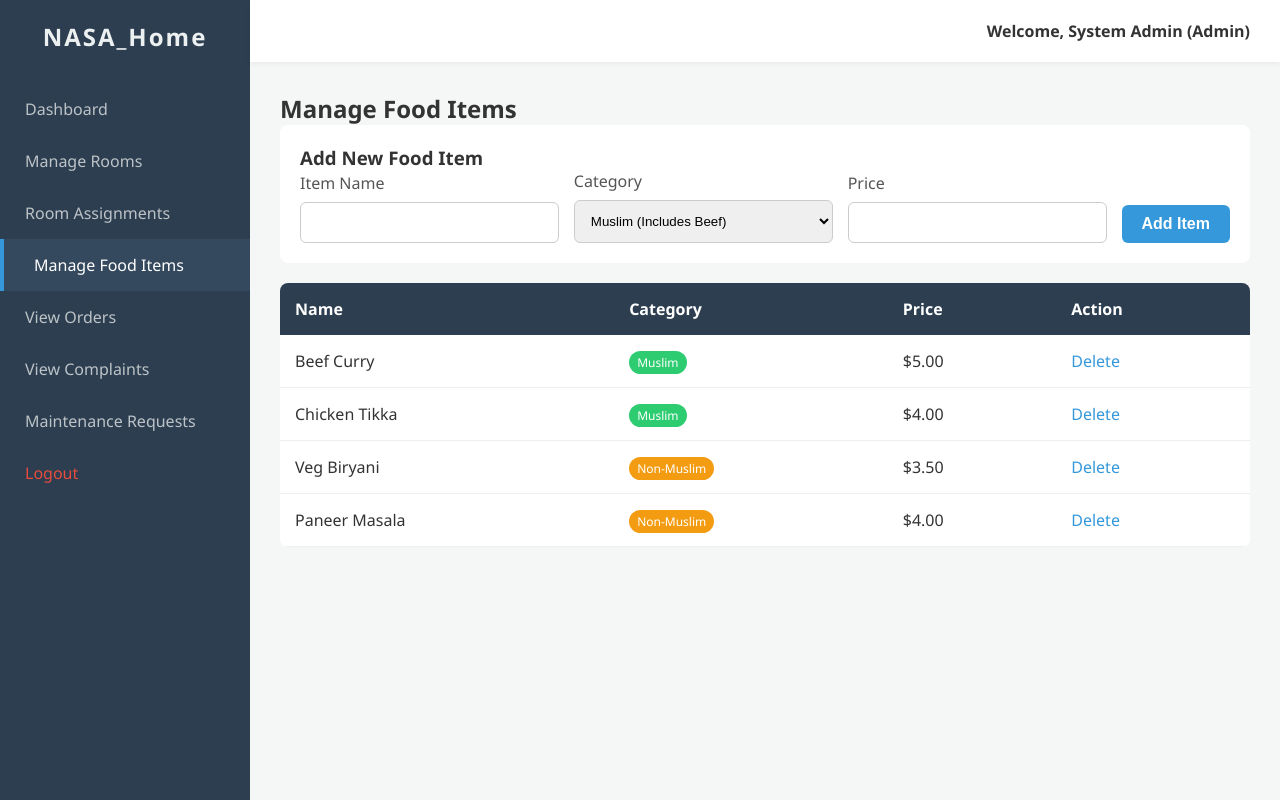
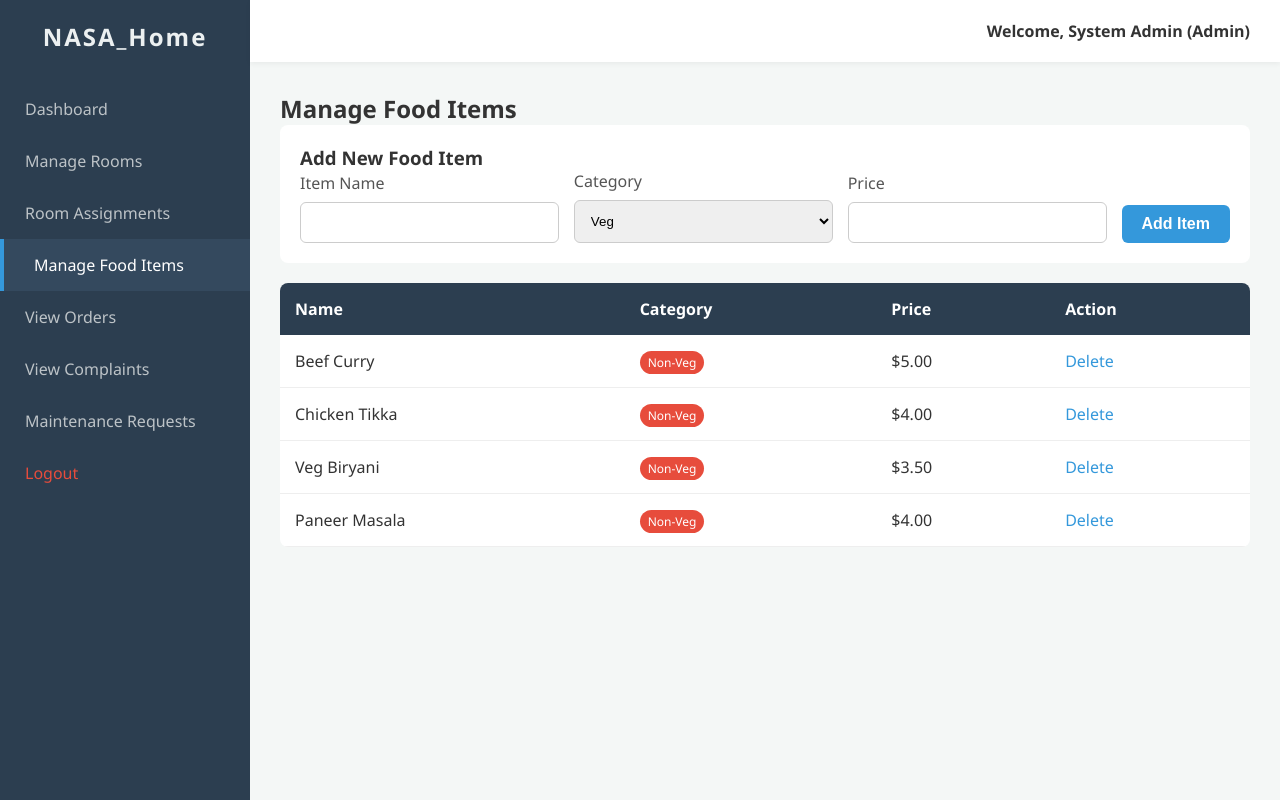
Before and after one commit to tamzid1103/Py_Hostel, a Flask app: page /admin/food in a window 1280 px wide. Run offline with Flask 3, Linux system fonts and the light colour scheme; a user stored in the database is signed in; data comes from the database, SQL or seed files in the repository.

Commit message:
Updated food category and database

```diff
--- a/templates/admin/food.html
+++ b/templates/admin/food.html
@@ -25,9 +25,8 @@
         <div class="form-group" style="margin-bottom:0; flex:1;">
             <label>Category</label>
             <select name="category" required>
-                <option value="Muslim">Muslim (Includes Beef)</option>
-                <option value="Non-Muslim">Non-Muslim</option>
-                <option value="All">All (Common)</option>
+                <option value="Veg">Veg</option>
+                <option value="Non-Veg">Non-Veg</option>
             </select>
         </div>
         <div class="form-group" style="margin-bottom:0; flex:1;">
@@ -52,15 +51,12 @@
         <tr style="border-bottom:1px solid #eee;">
             <td style="padding:15px;">{{ food.name }}</td>
             <td style="padding:15px;">
-                {% if food.category == 'Muslim' %}
+                {% if food.category == 'Veg' %}
                 <span
-                    style="background:#2ecc71; color:white; padding:3px 8px; border-radius:12px; font-size:12px;">Muslim</span>
-                {% elif food.category == 'Non-Muslim' %}
-                <span
-                    style="background:#f39c12; color:white; padding:3px 8px; border-radius:12px; font-size:12px;">Non-Muslim</span>
+                    style="background:#2ecc71; color:white; padding:3px 8px; border-radius:12px; font-size:12px;">Veg</span>
                 {% else %}
                 <span
-                    style="background:#3498db; color:white; padding:3px 8px; border-radius:12px; font-size:12px;">All</span>
+                    style="background:#e74c3c; color:white; padding:3px 8px; border-radius:12px; font-size:12px;">Non-Veg</span>
                 {% endif %}
             </td>
             <td style="padding:15px;">${{ food.price }}</td>
```
Also changed, not shown: templates/student/order_food.html (+3 -6 lines), README.md.
